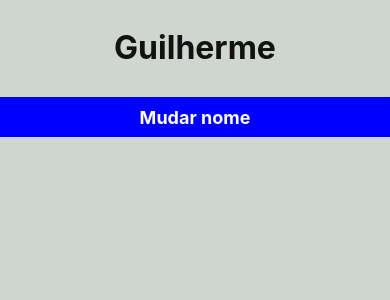
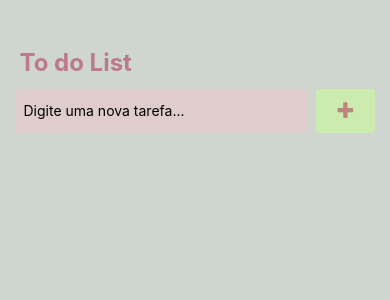
Before and after one commit to GuilhermeVDG/tasklist-mobile, a React Native app: screen / in a window 390 px wide. Shown: the top 300 px of the page. Built offline with nearby package versions, Linux system fonts and the light colour scheme.

Commit message:
init todo list view

```diff
--- a/App.js
+++ b/App.js
@@ -1,20 +1,20 @@
 import React, { useState } from "react";
-import { View, Text, StyleSheet, TouchableOpacity } from "react-native";
+import { View, Text, StyleSheet, TouchableOpacity, TextInput } from "react-native";
+import { FontAwesome } from '@expo/vector-icons';
 
 export default function App(){
-  const [name, setName] = useState('Guilherme');
-
-  function handleChangeName(){
-    setName('Vanderley');
-  }
 
   return(
     <View style={styles.container}>
-      <Text style={styles.title}>{name}</Text>
+      <Text style={styles.title}>To do List</Text>
 
-      <TouchableOpacity style={styles.button} onPress={handleChangeName}>
-        <Text style={styles.buttonText}>Mudar nome</Text>
-      </TouchableOpacity>
+      <View style={styles.containerInput}>
+        <TextInput placeholder="Digite uma nova tarefa..." style={styles.input}/>
+
+        <TouchableOpacity style={styles.buttonAdd}>
+          <FontAwesome name="plus" size={20} color='#a147'/>
+        </TouchableOpacity>
+      </View>
     </View>
   )
 }
@@ -26,21 +26,35 @@ const styles = StyleSheet.create({
     paddingTop: 28
   },
   title: {
-    fontSize: 32,
-    color: '#121212',
+    fontSize: 24,
     fontWeight: 'bold',
-    textAlign: 'center'
+    color: '#a147',
+    marginTop: '5%',
+    paddingLeft: '5%',
+    marginBottom: 12
   },
-  button: {
-    backgroundColor: 'blue',
-    height: 40,
+  containerInput: {
+    flexDirection: 'row',
+    width: '100%',
+    height: 44,
+    alignItems: 'center',
     justifyContent: 'center',
+    marginBottom: 22
+  },
+  input: {
+    width: '75%',
+    backgroundColor: '#DFCCCC',
+    height: 44,
+    borderRadius: 4,
+    paddingHorizontal: 8
+  },
+  buttonAdd: {
+    width: '15%',
+    height: 44,
+    backgroundColor: '#cead',
+    marginLeft: 8,
     alignItems: 'center',
-    marginTop: 30
-  },
-  buttonText: {
-    fontSize: 18,
-    color: '#fff',
-    fontWeight: 'bold'
+    justifyContent: 'center',
+    borderRadius: 4
   }
-})
+});
```
